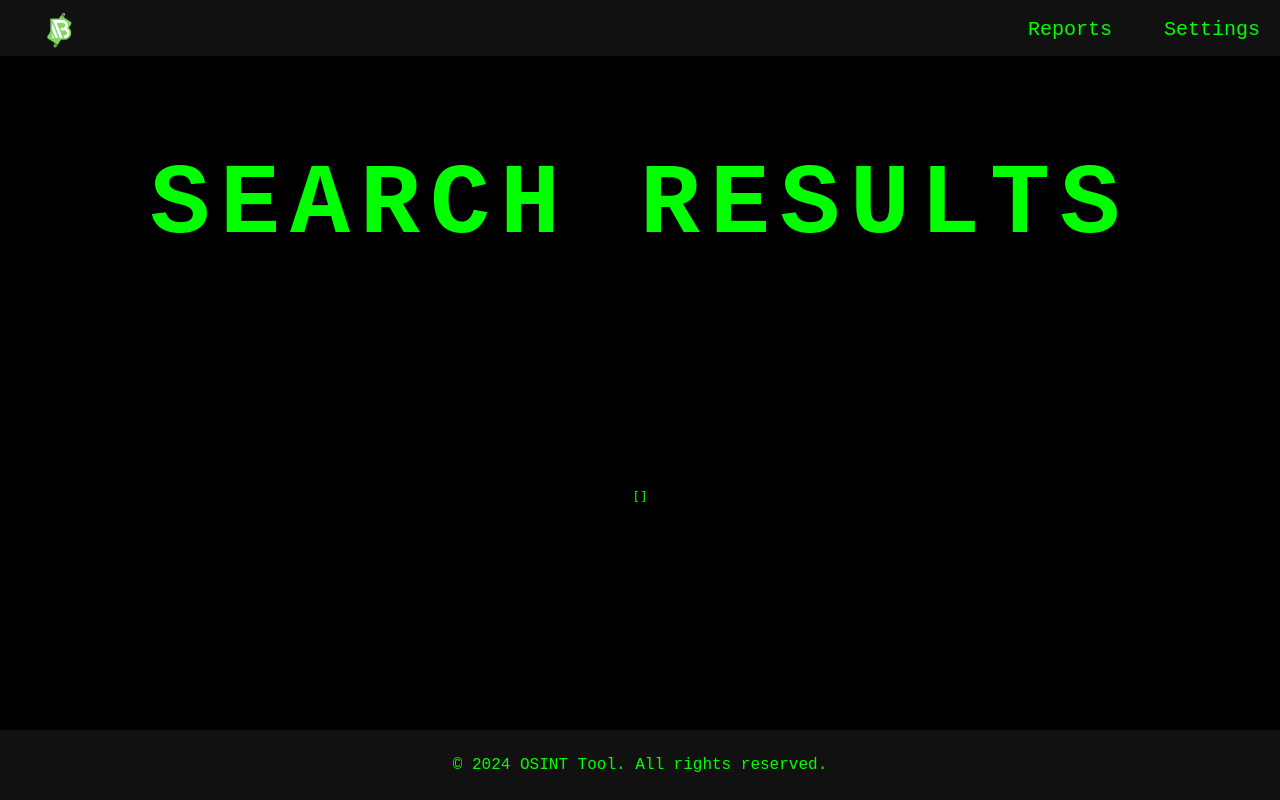
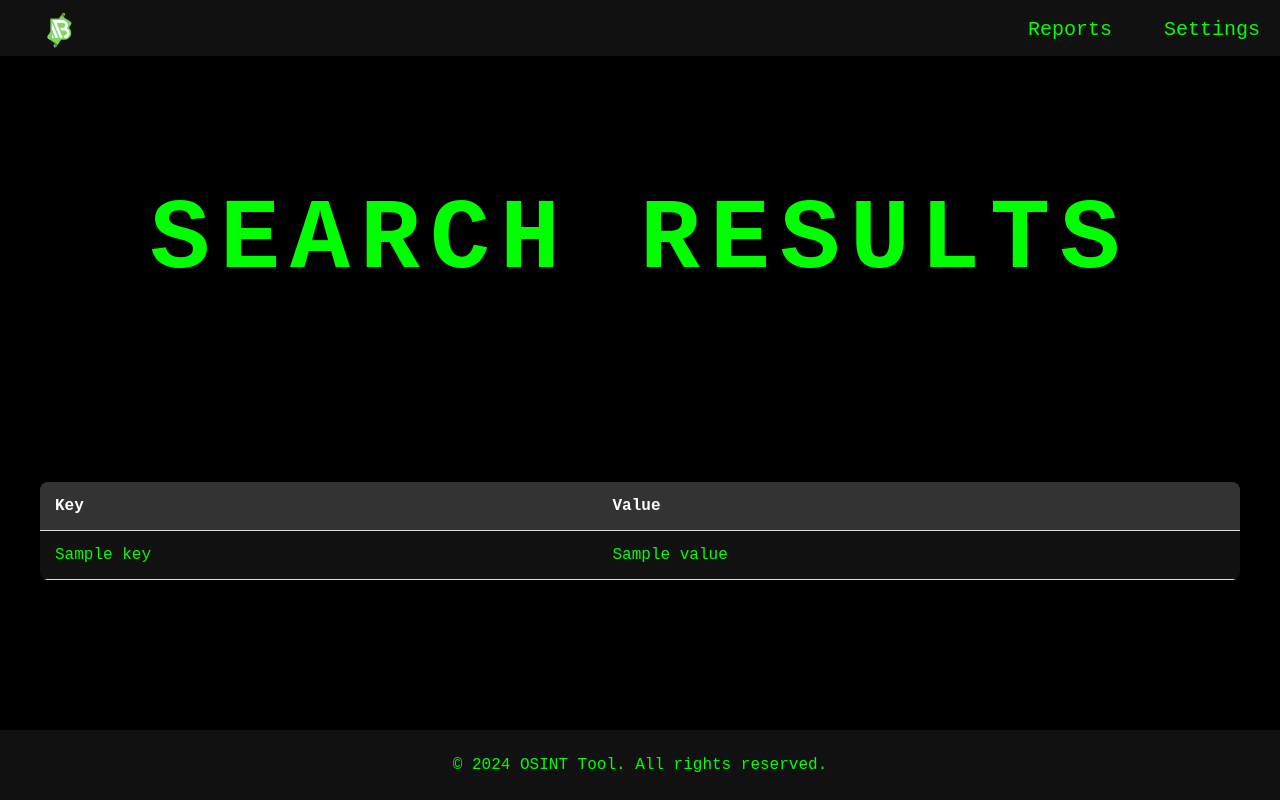
Before and after one commit to SmartyDroidBot/AutOSINT, a Flask app: template templates/search.html in a window 1280 px wide. Run offline with Flask 3, Linux system fonts and the light colour scheme; the template is opened without the code that fills it: most values are stand-ins (such as "Sample title", 1, 10 or a date in 2020).

Commit message:
finished for presentation

```diff
--- a/static/css/styles.css
+++ b/static/css/styles.css
@@ -18,6 +18,7 @@ header {
   padding: 20px 0;
   text-align: center;
   position: relative;
+  padding: 40px 0;
 }
 
 header h1 {
@@ -56,6 +57,7 @@ form {
   position: relative;
   width: 80%;
   margin: 0 auto;
+  margin-bottom: 20px;
 }
 
 input[type="text"] {
@@ -67,6 +69,7 @@ input[type="text"] {
   width: 100%;
   display: inline-block;
   border-radius: 20px;
+  margin-bottom: 20px;
 }
 
 label {
@@ -111,9 +114,9 @@ footer {
   text-align: center;
   line-height: 100px;
   height: 100px;
-  margin-top: 80px; /* Adjust the margin-top to your preference */
   text-transform: uppercase;
   letter-spacing: 10px;
+  margin-top: 120px;
 }
 
 section {
@@ -137,13 +140,13 @@ button[type="submit"] {
   border: 1px solid #0f0;
   color: rgb(255, 255, 255);
   padding: 10px 20px;
-  margin-bottom: 5px; /* Adjust the margin-bottom to reduce space */
   display: inline-block;
   border-radius: 20px;
   cursor: pointer;
   font-size: 16px;
   font-weight: bold;
   text-transform: uppercase;
+  margin-bottom: 0px;
 }
 
 button[type="submit"]:hover {
--- a/templates/search.html
+++ b/templates/search.html
@@ -1,12 +1,62 @@
 {% extends "base.html" %}
 {% block body %}
+<style>
+    body {
+        margin: 0;
+        padding: 0;
+    }
+    header {
+        padding: 15px;
+        text-align: center;
+    }
+    section {
+        margin: 20px;
+    }
+    table {
+        width: 100%;
+        margin-top: 20px;
+        background-color: #111;
+        border-collapse: collapse;
+        box-shadow: 0 4px 8px rgba(0, 0, 0, 0.1);
+        border-radius: 8px;
+        overflow: hidden;
+        margin-bottom: 50px;
+    }
+    th, td {
+        padding: 15px;
+        text-align: left;
+        border-bottom: 1px solid #ddd;
+    }
+    th {
+        background-color: #333;
+        color: #fff;
+    }
+
+
+</style>
+
 <header>
     <h1 class="welcome-text">Search Results</h1>
 </header>
 <section>
     <!-- Display the result -->
     {% if result %}
-    <pre>{{ result | tojson(indent=2) }}</pre>
+        <table>
+            <thead>
+                <tr>
+                    <th>Key</th>
+                    <th>Value</th>
+                </tr>
+            </thead>
+            <tbody>
+                {% for key, value in result.items() %}
+                    <tr>
+                        <td>{{ key }}</td>
+                        <td>{{ value }}</td>
+                    </tr>
+                {% endfor %}
+            </tbody>
+        </table>
     {% else %}
         <p>No result available.</p>
     {% endif %}
```
Lines whose indentation alone changed are shown as unchanged.
